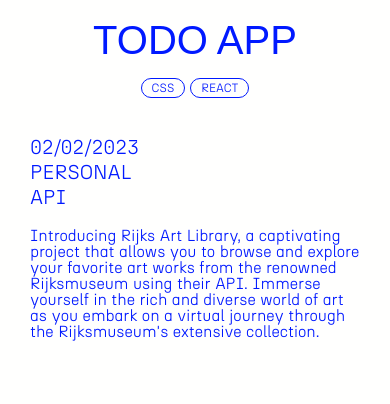
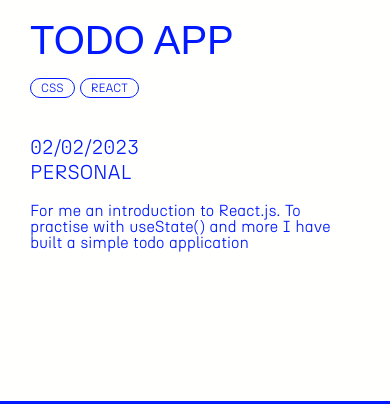
Before and after one commit to EmileKost/Portfolio_Blue, a plain HTML site: page todo.html in a window 390 px wide. Shown: the part 696-1100 px from the top of the page. Drawn offline with Linux system fonts and the light colour scheme; a web font is replaced by a local one.

Commit message:
Add files via upload

```diff
--- a/css/detail.css
+++ b/css/detail.css
@@ -187,6 +187,7 @@ footer a span:nth-of-type(2) {
     .title-container {
         flex-direction: column;
         gap: 15px;
+        align-items: start;
     }
 }
 
--- a/todo.html
+++ b/todo.html
@@ -29,12 +29,11 @@
                 <ul id="meta-data">
                     <li>02/02/2023</li>
                     <li>PERSONAL</li>
-                    <li>API</li>
                 </ul>
             </div>
             <article>
                 <p>
-                    Introducing Rijks Art Library, a captivating project that allows you to browse and explore your favorite art works from the renowned Rijksmuseum using their API. Immerse yourself in the rich and diverse world of art as you embark on a virtual journey through the Rijksmuseum's extensive collection.
+                    For me an introduction to React.js. To practise with useState() and more I have built a simple todo application
                 </p>
             </article>
         </section>
```
